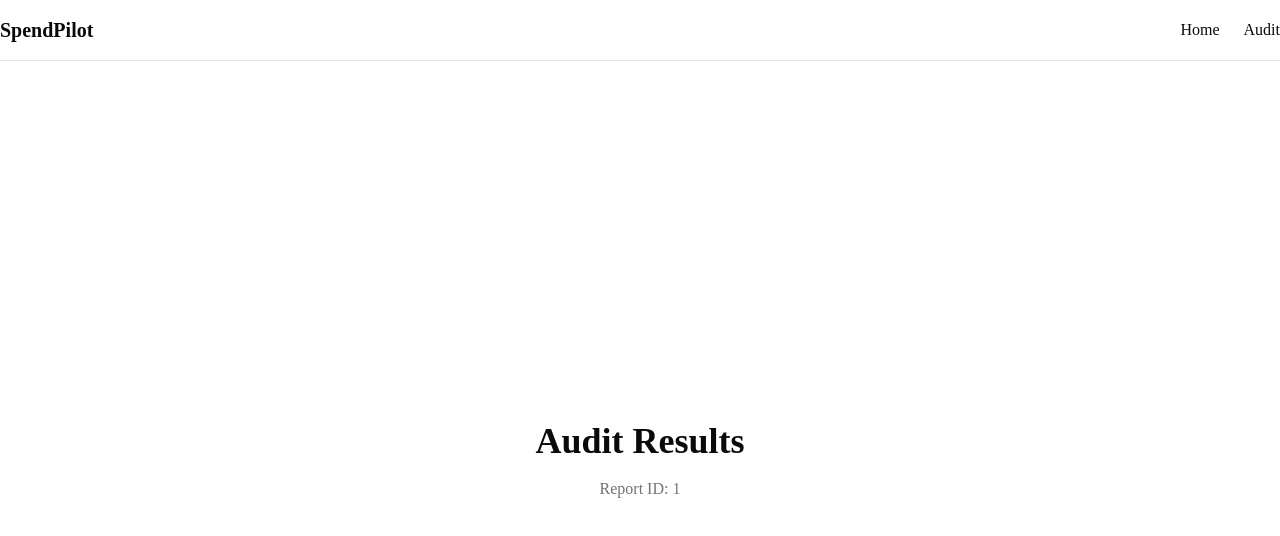
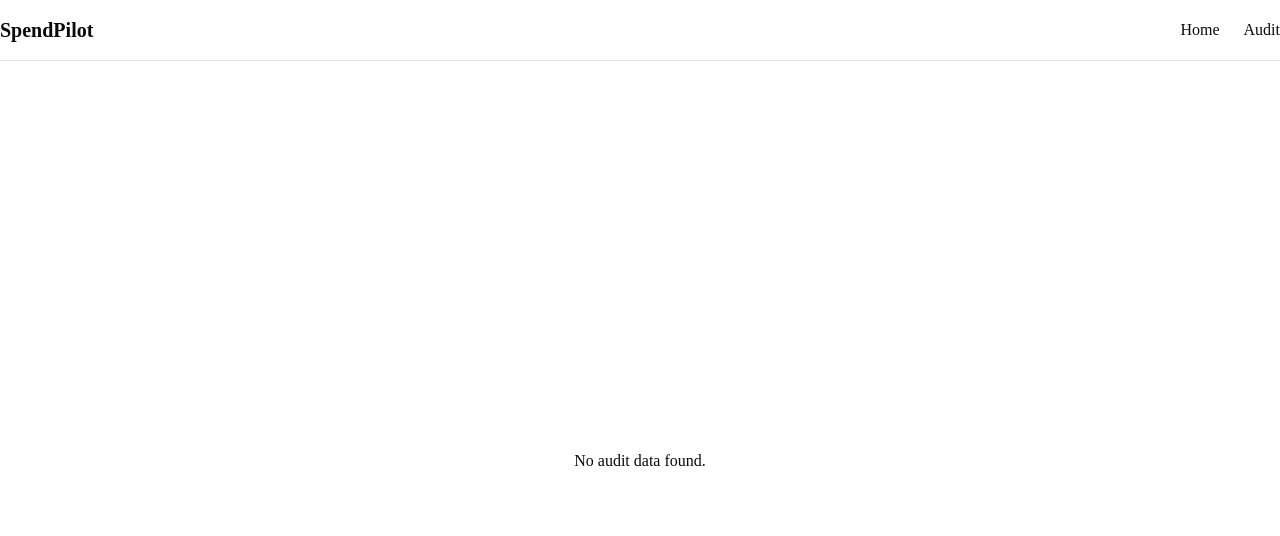
Before and after one commit to Amankumar259/token-leak, a Next.js app: page /result/1 in a window 1280 px wide. Shown: the top 536 px of the page. Built offline with nearby package versions, Linux system fonts and the light colour scheme.

Commit message:
feat: build dynamic audit results page

```diff
--- a/src/app/result/[id]/page.tsx
+++ b/src/app/result/[id]/page.tsx
@@ -1,16 +1,58 @@
-interface ResultsPageProps {
-  params: {
-    id: string;
-  };
-}
+"use client";
 
-export default function ResultsPage({ params }: ResultsPageProps) {
+import { useAuditStore } from "@/store/audit-store";
+
+export default function ResultsPage() {
+  const result = useAuditStore((state) => state.result);
+
+  if (!result) {
+    return (
+      <main className="min-h-screen flex items-center justify-center">
+        <p>No audit data found.</p>
+      </main>
+    );
+  }
+
   return (
-    <main className="min-h-screen flex items-center justify-center">
-      <div className="space-y-4 text-center">
-        <h1 className="text-4xl font-bold">Audit Results</h1>
+    <main className="min-h-screen py-12">
+      <div className="max-w-5xl mx-auto space-y-10">
+        <div className="border rounded-3xl p-8 bg-white">
+          <h1 className="text-5xl font-bold">Monthly Savings</h1>
 
-        <p className="text-muted-foreground">Report ID: {params.id}</p>
+          <p className="text-6xl font-bold mt-4">
+            ${result.totalMonthlySavings.toFixed(0)}
+          </p>
+
+          <p className="text-muted-foreground mt-2">
+            Estimated monthly optimization opportunity
+          </p>
+        </div>
+
+        <div className="grid gap-6">
+          {result.recommendations.map((rec, index) => (
+            <div key={index} className="border rounded-2xl p-6 bg-white">
+              <div className="flex justify-between items-start">
+                <div className="space-y-2">
+                  <h2 className="text-2xl font-semibold">{rec.tool}</h2>
+
+                  <p>Current Plan: {rec.currentPlan}</p>
+
+                  <p>Recommended Plan: {rec.recommendedPlan}</p>
+
+                  <p className="text-muted-foreground">{rec.reason}</p>
+                </div>
+
+                <div className="text-right">
+                  <p className="text-3xl font-bold">
+                    ${rec.monthlySavings.toFixed(0)}
+                  </p>
+
+                  <p className="text-muted-foreground">monthly savings</p>
+                </div>
+              </div>
+            </div>
+          ))}
+        </div>
       </div>
     </main>
   );
```
